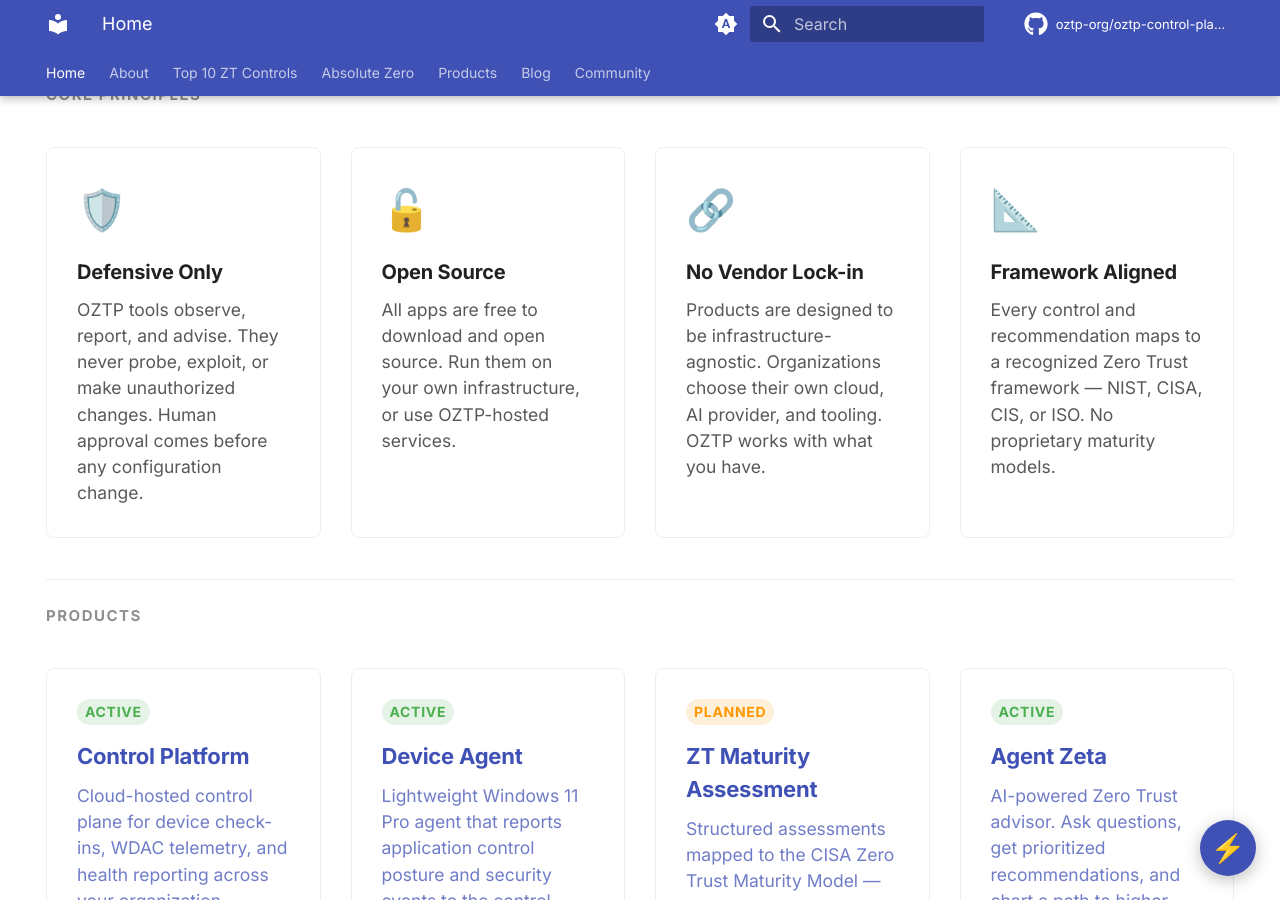
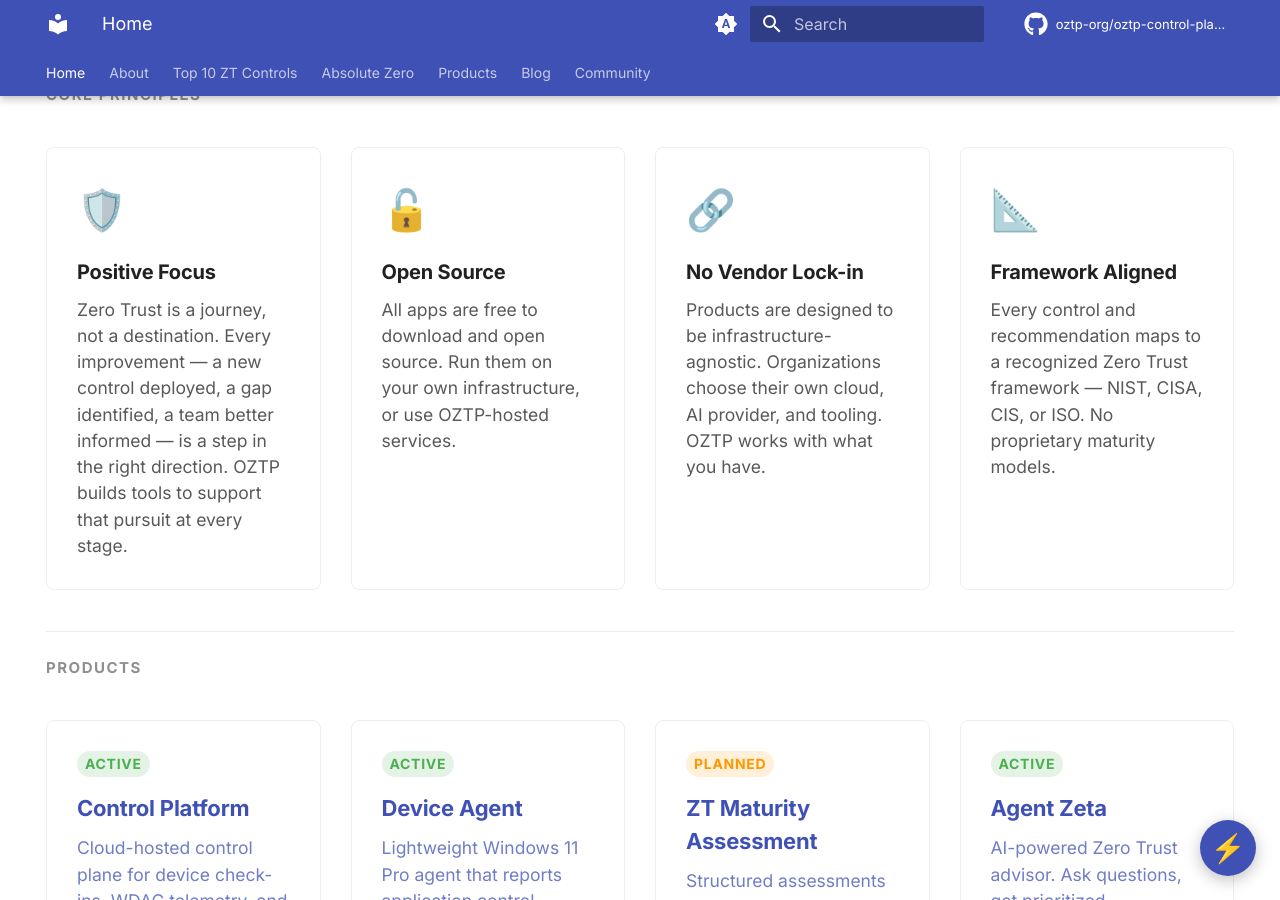
Before and after one commit to oztp-org/oztp-org.github.io, an MkDocs documentation site: the page built from docs/index.md, in a window 1280 px wide and 900 px high, scrolled down 769 px. Built offline with MkDocs 1.6.1 and Material for MkDocs 9.7.7, drawn with Linux system fonts in a browser that asks for light colours; comment, search, counter and statistics services are not loaded.

Commit message:
Update Agent Zeta status to Active; replace Defensive Only with Positive Focus principle
Co-Authored-By: Claude Sonnet 4.6 <noreply@anthropic.com>

```diff
--- a/docs/index.md
+++ b/docs/index.md
@@ -31,8 +31,8 @@ hide:
 <div class="principle-grid">
   <div class="principle-card">
     <div class="icon">🛡️</div>
-    <h3>Defensive Only</h3>
-    <p>OZTP tools observe, report, and advise. They never probe, exploit, or make unauthorized changes. Human approval comes before any configuration change.</p>
+    <h3>Positive Focus</h3>
+    <p>Zero Trust is a journey, not a destination. Every improvement — a new control deployed, a gap identified, a team better informed — is a step in the right direction. OZTP builds tools to support that pursuit at every stage.</p>
   </div>
   <div class="principle-card">
     <div class="icon">🔓</div>
```
Also changed, not shown: docs/products/agent-zeta.md (+1 -1 lines).
